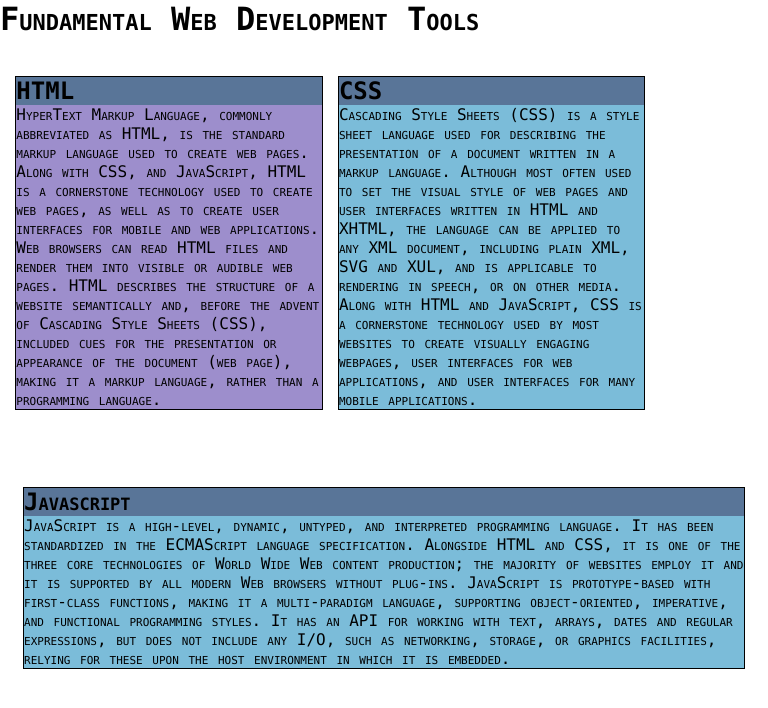
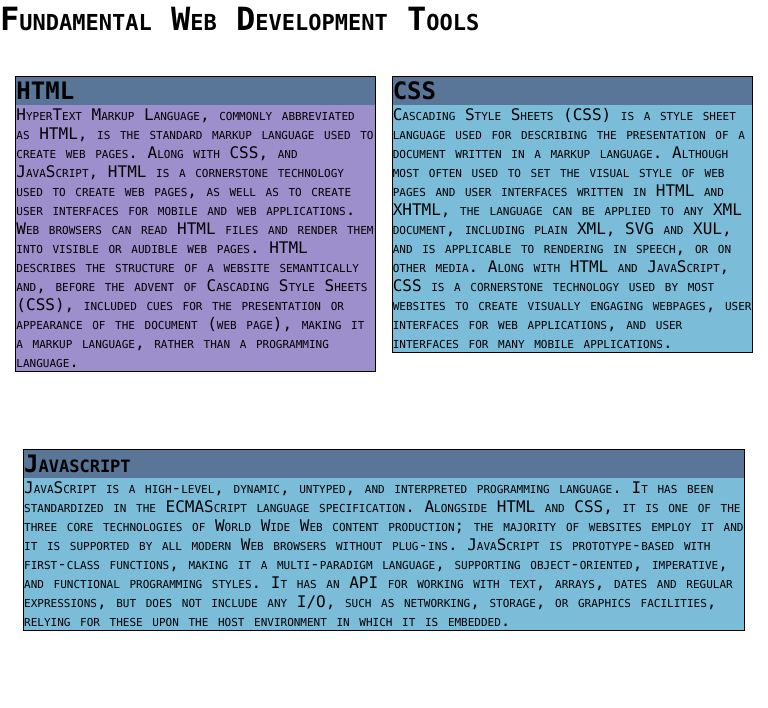
Before and after one commit to rgodinez/rgodinez.github.io, a Jekyll site: the page coursera/module2/index.html, which Jekyll copies as it is, in a window 768 px wide. Shown: the top 708 px of the page. Built offline with Jekyll 4.4.1, drawn with Linux system fonts in a browser that asks for light colours.

Commit message:
please tablet solution

```diff
--- a/coursera/module2/index.html
+++ b/coursera/module2/index.html
@@ -75,13 +75,13 @@ p {
 /*  Tablet browsers */
 @media (min-width: 768px) and (max-width: 991px) {
   #section1 {
-   width: 40%;
+   width: 47%;
    float: left;
    margin: 5% 1% 5% 2%;
   }
 
   #section2 {
-   width: 40%;
+   width: 47%;
    float: left;
    margin: 5% 2% 5% 1%;
   }
```
